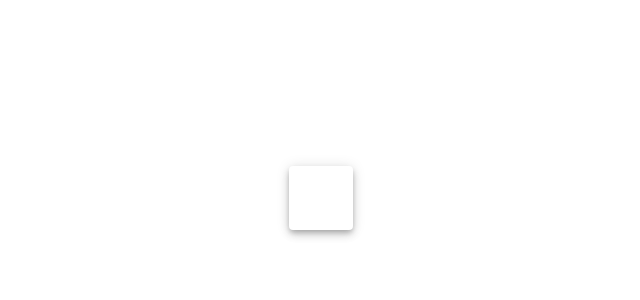
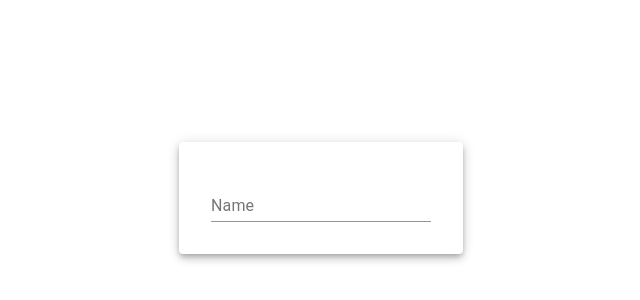
Before and after one commit to Tyaalina/Lab5, a React (Create React App) app in the folder app/: page / in a window 1280 px wide. Shown: the part 202-502 px from the top of the page, without its empty margins (319-959 px from the left). Built offline with nearby package versions, Linux system fonts and the light colour scheme; the HTML template or start-up script is replaced by a standard one.

Commit message:
Добавлено поле для ввода

```diff
--- a/app/src/App.js
+++ b/app/src/App.js
@@ -1,5 +1,7 @@
+import React from 'react';
 import { makeStyles } from '@material-ui/core/styles';
 import Paper from '@material-ui/core/Paper';
+import TextField from '@material-ui/core/TextField';
 
 const useStyles = makeStyles((theme) => ({
   root: {
@@ -20,9 +22,11 @@
 
 function App() {
   const classes = useStyles();
+
   return (
     <div className={classes.root}>
       <Paper elevation={5} className={classes.paper}>
+      <TextField id="standard-basic" label="Name" />
       </Paper>
     </div>
   );
```
Also changed, not shown: 1 other file (tests, documents, lock files or other folders).
